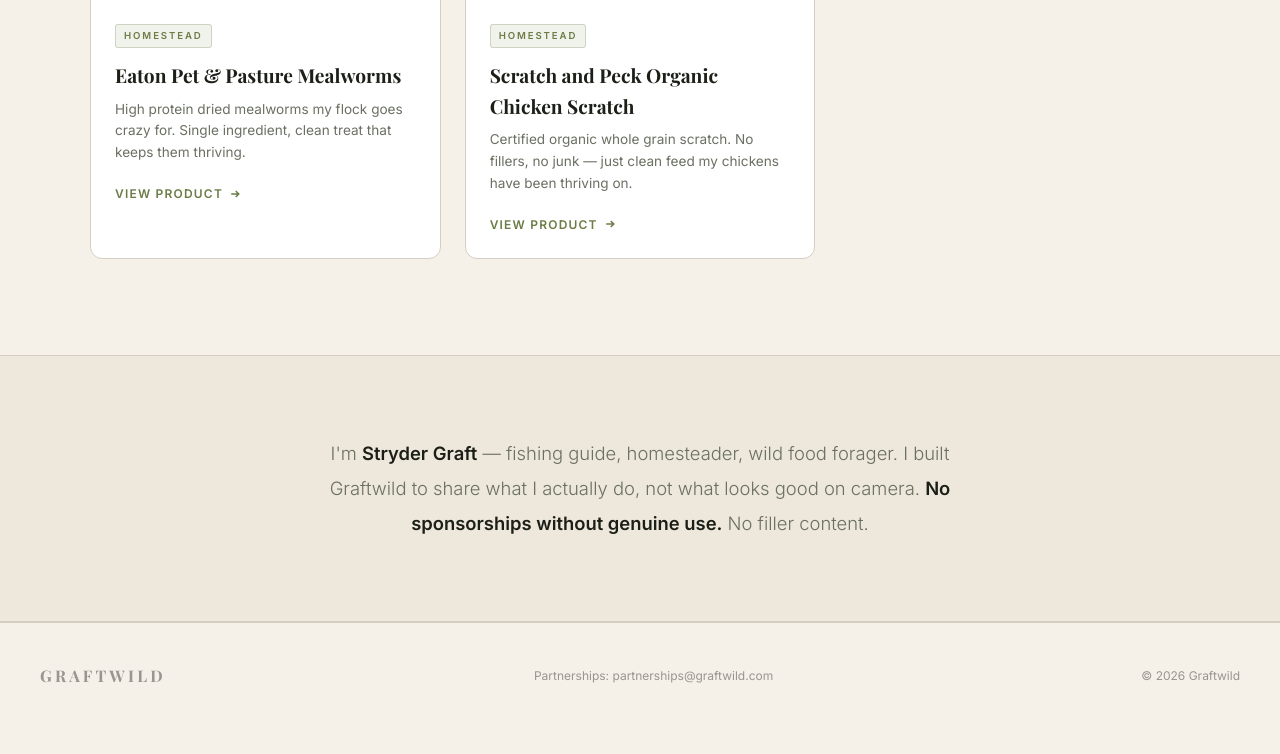
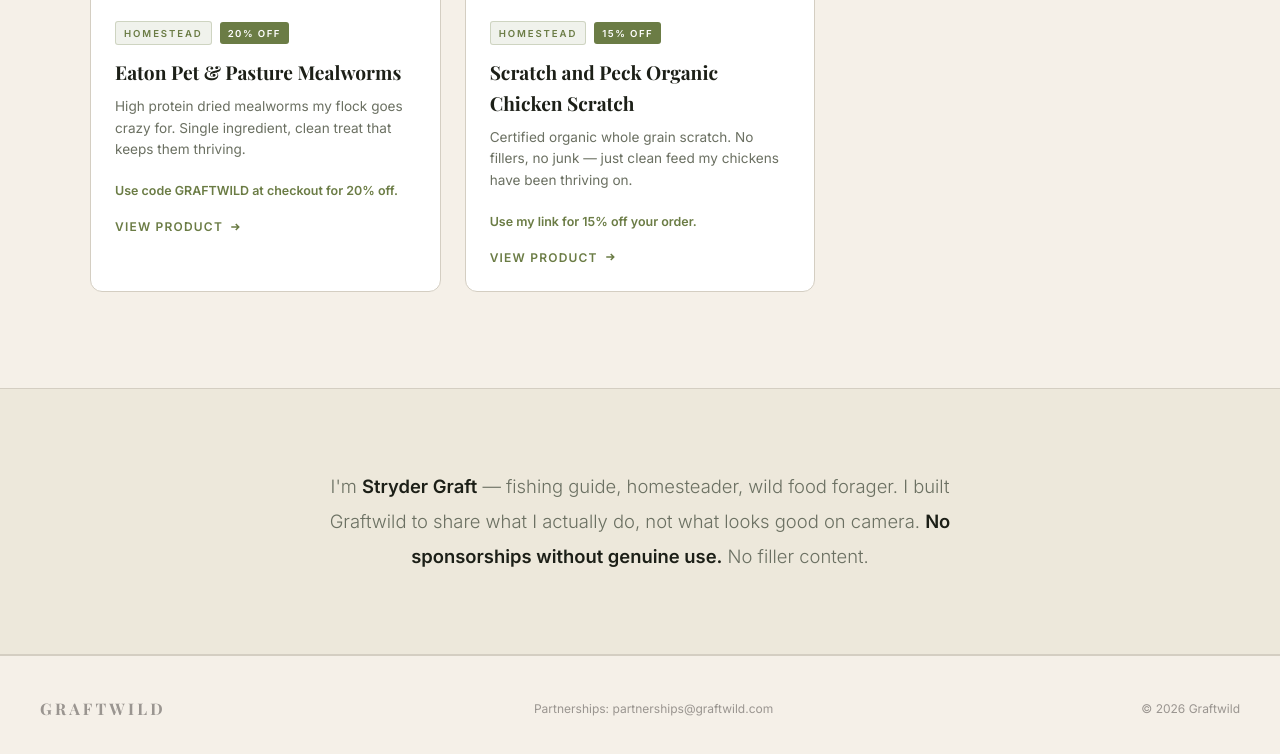
Before and after one commit to Graftwild/graftwild, a website: page index.html in a window 1280 px wide. Shown: the part 1623-2377 px from the top of the page. Before the commit the page ends 2351 px from the top, so only its background shows below. Drawn offline with nearby package versions, Linux system fonts and the light colour scheme.

Commit message:
Add discount badges and code callouts to product cards

```diff
--- a/index.html
+++ b/index.html
@@ -227,9 +227,13 @@
       <div class="product-card">
         <div class="product-img"><img src="https://eatonpetandpasture.com/cdn/shop/files/EPP-Grubs-1_5lb-Front-1600x1600.jpg?crop=center&height=600&v=1750190954&width=600" alt="Eaton Pet & Pasture Mealworms" style="width:100%;height:100%;object-fit:cover;"></div>
         <div class="product-body">
-          <span class="product-tag">Homestead</span>
+          <div style="display:flex;align-items:center;gap:0.5rem;margin-bottom:0.75rem;">
+            <span class="product-tag" style="margin-bottom:0">Homestead</span>
+            <span style="font-size:0.6rem;font-weight:700;letter-spacing:0.15em;text-transform:uppercase;color:#fff;background:#6B7C45;border-radius:3px;padding:0.2rem 0.5rem;">20% Off</span>
+          </div>
           <div class="product-name">Eaton Pet &amp; Pasture Mealworms</div>
           <p class="product-desc">High protein dried mealworms my flock goes crazy for. Single ingredient, clean treat that keeps them thriving.</p>
+          <p style="font-size:0.78rem;color:var(--gold);font-weight:600;margin-bottom:1rem;">Use code <strong>GRAFTWILD</strong> at checkout for 20% off.</p>
           <a href="http://www.eatonpetandpasture.com/discount/GRAFTWILD" target="_blank" rel="noopener noreferrer" class="product-link">
             View Product
             <svg width="12" height="12" viewBox="0 0 16 16" fill="none" stroke="currentColor" stroke-width="2"><path d="M3 8h10M9 4l4 4-4 4"/></svg>
@@ -240,9 +244,13 @@
       <div class="product-card">
         <div class="product-img"><img src="https://www.scratchandpeck.com/app/uploads/2013/11/ScratchPeck-2004-25-LayerMash25lb-Front-Mockup-20240206-1024x1024.png" alt="Scratch and Peck Organic Chicken Scratch" style="width:100%;height:100%;object-fit:cover;"></div>
         <div class="product-body">
-          <span class="product-tag">Homestead</span>
+          <div style="display:flex;align-items:center;gap:0.5rem;margin-bottom:0.75rem;">
+            <span class="product-tag" style="margin-bottom:0">Homestead</span>
+            <span style="font-size:0.6rem;font-weight:700;letter-spacing:0.15em;text-transform:uppercase;color:#fff;background:#6B7C45;border-radius:3px;padding:0.2rem 0.5rem;">15% Off</span>
+          </div>
           <div class="product-name">Scratch and Peck Organic Chicken Scratch</div>
           <p class="product-desc">Certified organic whole grain scratch. No fillers, no junk — just clean feed my chickens have been thriving on.</p>
+          <p style="font-size:0.78rem;color:var(--gold);font-weight:600;margin-bottom:1rem;">Use my link for 15% off your order.</p>
           <a href="https://glnk.io/zlyxl/stryderg7g6" target="_blank" rel="noopener noreferrer" class="product-link">
             View Product
             <svg width="12" height="12" viewBox="0 0 16 16" fill="none" stroke="currentColor" stroke-width="2"><path d="M3 8h10M9 4l4 4-4 4"/></svg>
```
